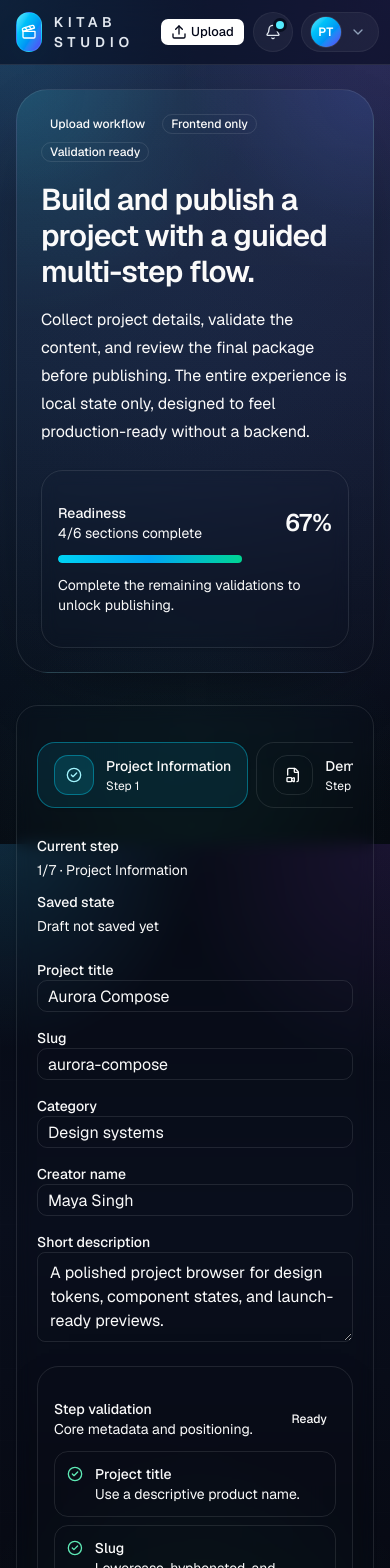
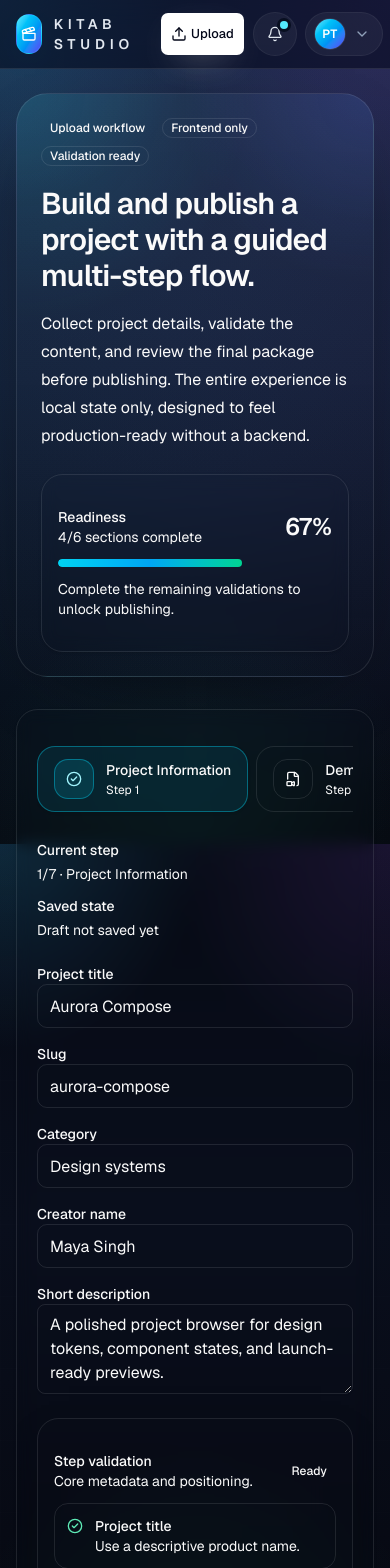
Before and after one commit to peterkandel/NVHub, a Next.js app: page /upload in a window 390 px wide. Shown: the top 1568 px of the page. Built offline with nearby package versions, Linux system fonts and the light colour scheme.

Commit message:
mobile fixes

```diff
--- a/components/ui/button.tsx
+++ b/components/ui/button.tsx
@@ -5,7 +5,7 @@ import { Slot } from "radix-ui"
 import { cn } from "@/lib/utils"
 
 const buttonVariants = cva(
-  "group/button inline-flex shrink-0 items-center justify-center rounded-lg border border-transparent bg-clip-padding text-sm font-medium whitespace-nowrap transition-all outline-none select-none focus-visible:border-ring focus-visible:ring-3 focus-visible:ring-ring/50 active:not-aria-[haspopup]:translate-y-px disabled:pointer-events-none disabled:opacity-50 aria-invalid:border-destructive aria-invalid:ring-3 aria-invalid:ring-destructive/20 dark:aria-invalid:border-destructive/50 dark:aria-invalid:ring-destructive/40 [&_svg]:pointer-events-none [&_svg]:shrink-0 [&_svg:not([class*='size-'])]:size-4",
+  "group/button inline-flex shrink-0 items-center justify-center rounded-lg border border-transparent bg-clip-padding text-sm font-medium whitespace-nowrap transition-all outline-none select-none min-h-[44px] focus-visible:border-ring focus-visible:ring-3 focus-visible:ring-ring/50 active:not-aria-[haspopup]:translate-y-px disabled:pointer-events-none disabled:opacity-50 aria-invalid:border-destructive aria-invalid:ring-3 aria-invalid:ring-destructive/20 dark:aria-invalid:border-destructive/50 dark:aria-invalid:ring-destructive/40 [&_svg]:pointer-events-none [&_svg]:shrink-0 [&_svg:not([class*='size-'])]:size-4",
   {
     variants: {
       variant: {
@@ -22,16 +22,16 @@ const buttonVariants = cva(
       },
       size: {
         default:
-          "h-8 gap-1.5 px-2.5 has-data-[icon=inline-end]:pr-2 has-data-[icon=inline-start]:pl-2",
-        xs: "h-6 gap-1 rounded-[min(var(--radius-md),10px)] px-2 text-xs in-data-[slot=button-group]:rounded-lg has-data-[icon=inline-end]:pr-1.5 has-data-[icon=inline-start]:pl-1.5 [&_svg:not([class*='size-'])]:size-3",
-        sm: "h-7 gap-1 rounded-[min(var(--radius-md),12px)] px-2.5 text-[0.8rem] in-data-[slot=button-group]:rounded-lg has-data-[icon=inline-end]:pr-1.5 has-data-[icon=inline-start]:pl-1.5 [&_svg:not([class*='size-'])]:size-3.5",
-        lg: "h-9 gap-1.5 px-2.5 has-data-[icon=inline-end]:pr-2 has-data-[icon=inline-start]:pl-2",
-        icon: "size-8",
+          "h-10 gap-1.5 px-3 has-data-[icon=inline-end]:pr-2 has-data-[icon=inline-start]:pl-2",
+        xs: "h-10 gap-1 rounded-[min(var(--radius-md),10px)] px-2 text-xs in-data-[slot=button-group]:rounded-lg has-data-[icon=inline-end]:pr-1.5 has-data-[icon=inline-start]:pl-1.5 [&_svg:not([class*='size-'])]:size-3",
+        sm: "h-10 gap-1 rounded-[min(var(--radius-md),12px)] px-2.5 text-[0.8rem] in-data-[slot=button-group]:rounded-lg has-data-[icon=inline-end]:pr-1.5 has-data-[icon=inline-start]:pl-1.5 [&_svg:not([class*='size-'])]:size-3.5",
+        lg: "h-11 gap-1.5 px-3 has-data-[icon=inline-end]:pr-2 has-data-[icon=inline-start]:pl-2",
+        icon: "size-11 min-h-[44px] min-w-[44px]",
         "icon-xs":
-          "size-6 rounded-[min(var(--radius-md),10px)] in-data-[slot=button-group]:rounded-lg [&_svg:not([class*='size-'])]:size-3",
+          "size-9 min-h-[44px] min-w-[44px] rounded-[min(var(--radius-md),10px)] in-data-[slot=button-group]:rounded-lg [&_svg:not([class*='size-'])]:size-3",
         "icon-sm":
-          "size-7 rounded-[min(var(--radius-md),12px)] in-data-[slot=button-group]:rounded-lg",
-        "icon-lg": "size-9",
+          "size-10 min-h-[44px] min-w-[44px] rounded-[min(var(--radius-md),12px)] in-data-[slot=button-group]:rounded-lg",
+        "icon-lg": "size-12 min-h-[44px] min-w-[44px]",
       },
     },
     defaultVariants: {
--- a/components/ui/input.tsx
+++ b/components/ui/input.tsx
@@ -8,7 +8,7 @@ function Input({ className, type, ...props }: React.ComponentProps<"input">) {
       type={type}
       data-slot="input"
       className={cn(
-        "h-8 w-full min-w-0 rounded-lg border border-input bg-transparent px-2.5 py-1 text-base transition-colors outline-none file:inline-flex file:h-6 file:border-0 file:bg-transparent file:text-sm file:font-medium file:text-foreground placeholder:text-muted-foreground focus-visible:border-ring focus-visible:ring-3 focus-visible:ring-ring/50 disabled:pointer-events-none disabled:cursor-not-allowed disabled:bg-input/50 disabled:opacity-50 aria-invalid:border-destructive aria-invalid:ring-3 aria-invalid:ring-destructive/20 md:text-sm dark:bg-input/30 dark:disabled:bg-input/80 dark:aria-invalid:border-destructive/50 dark:aria-invalid:ring-destructive/40",
+        "h-10 min-h-[44px] w-full min-w-0 rounded-lg border border-input bg-transparent px-3 py-2 text-base transition-colors outline-none file:inline-flex file:h-6 file:border-0 file:bg-transparent file:text-sm file:font-medium file:text-foreground placeholder:text-muted-foreground focus-visible:border-ring focus-visible:ring-3 focus-visible:ring-ring/50 disabled:pointer-events-none disabled:cursor-not-allowed disabled:bg-input/50 disabled:opacity-50 aria-invalid:border-destructive aria-invalid:ring-3 aria-invalid:ring-destructive/20 md:text-sm dark:bg-input/30 dark:disabled:bg-input/80 dark:aria-invalid:border-destructive/50 dark:aria-invalid:ring-destructive/40",
         className
       )}
       {...props}
--- a/components/user-menu.tsx
+++ b/components/user-menu.tsx
@@ -67,7 +67,7 @@ export function UserMenu({ user, notifications, savedProjects }: UserMenuProps)
           {notifications.length > 0 ? <span className="absolute right-2 top-2 size-2 rounded-full bg-cyan-300 shadow-[0_0_0_3px_rgba(8,15,32,1)]" /> : null}
         </Button>
 
-        <PanelShell open={activePanel === "notifications"} className="right-0 mt-3 w-[24rem]">
+        <PanelShell open={activePanel === "notifications"} className="right-0 mt-3 w-full max-w-[24rem] sm:w-[24rem]">
           <div className="space-y-4">
             <div className="flex items-center justify-between gap-3">
               <div>
@@ -117,7 +117,7 @@ export function UserMenu({ user, notifications, savedProjects }: UserMenuProps)
           <ChevronDown className="size-4 text-slate-400" />
         </Button>
 
-        <PanelShell open={activePanel === "menu"} className="right-0 mt-3 w-[19rem]">
+        <PanelShell open={activePanel === "menu"} className="right-0 mt-3 w-full max-w-[19rem] sm:w-[19rem]">
           <div className="space-y-4">
             <div className="flex items-center gap-3 rounded-2xl border border-white/10 bg-white/5 p-3">
               <Avatar className="size-10 border border-white/10">
@@ -187,7 +187,7 @@ function PanelShell({
   return (
     <div
       className={cn(
-        "absolute top-full z-50 rounded-[1.4rem] border border-white/10 bg-slate-950/95 p-3 shadow-[0_30px_80px_-40px_rgba(0,0,0,0.9)] backdrop-blur-2xl transition-all duration-200",
+        "absolute left-0 top-full z-50 max-w-full rounded-[1.4rem] border border-white/10 bg-slate-950/95 p-3 shadow-[0_30px_80px_-40px_rgba(0,0,0,0.9)] backdrop-blur-2xl transition-all duration-200",
         open ? "pointer-events-auto translate-y-0 scale-100 opacity-100" : "pointer-events-none -translate-y-2 scale-95 opacity-0",
         className
       )}
```
